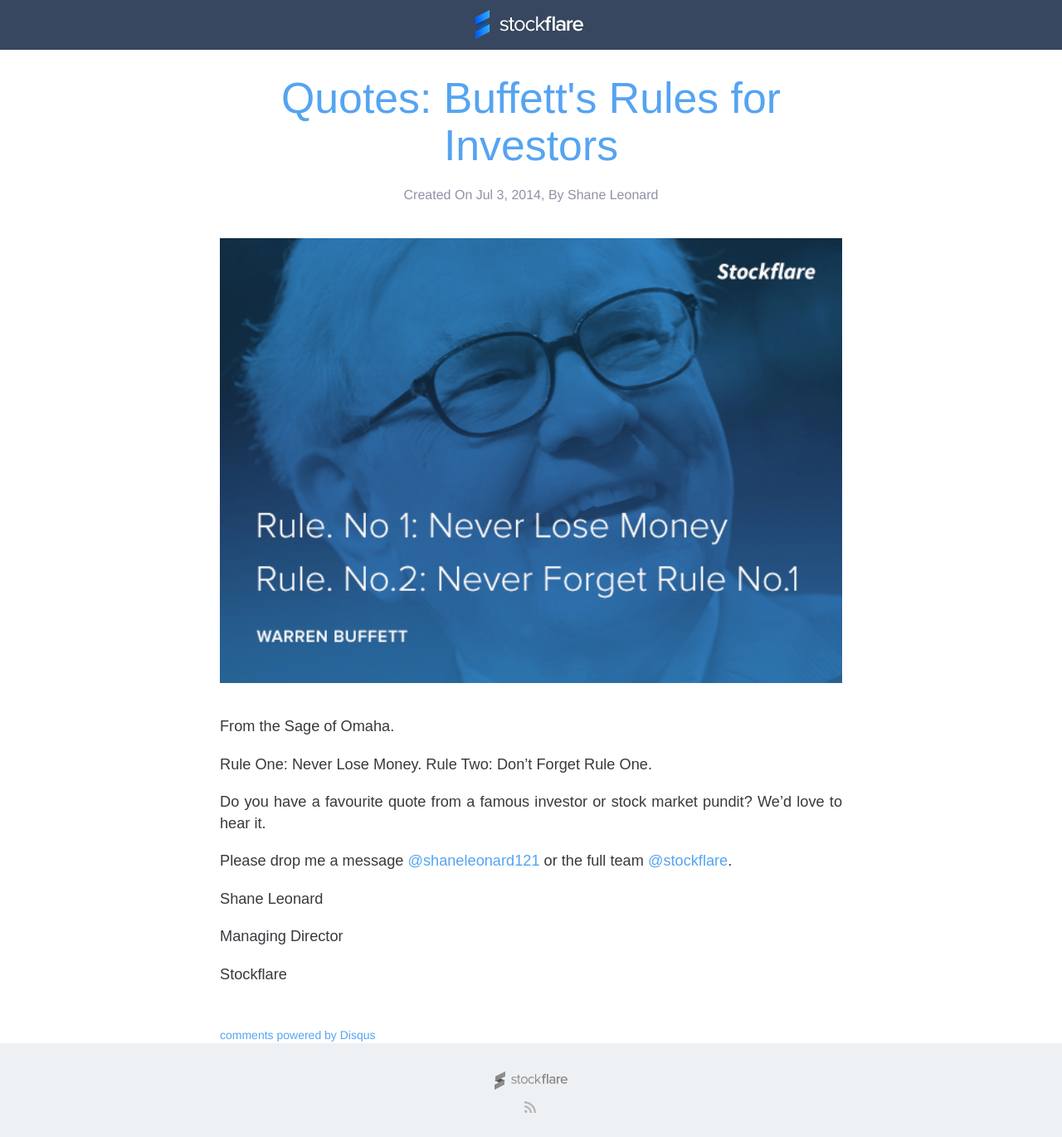
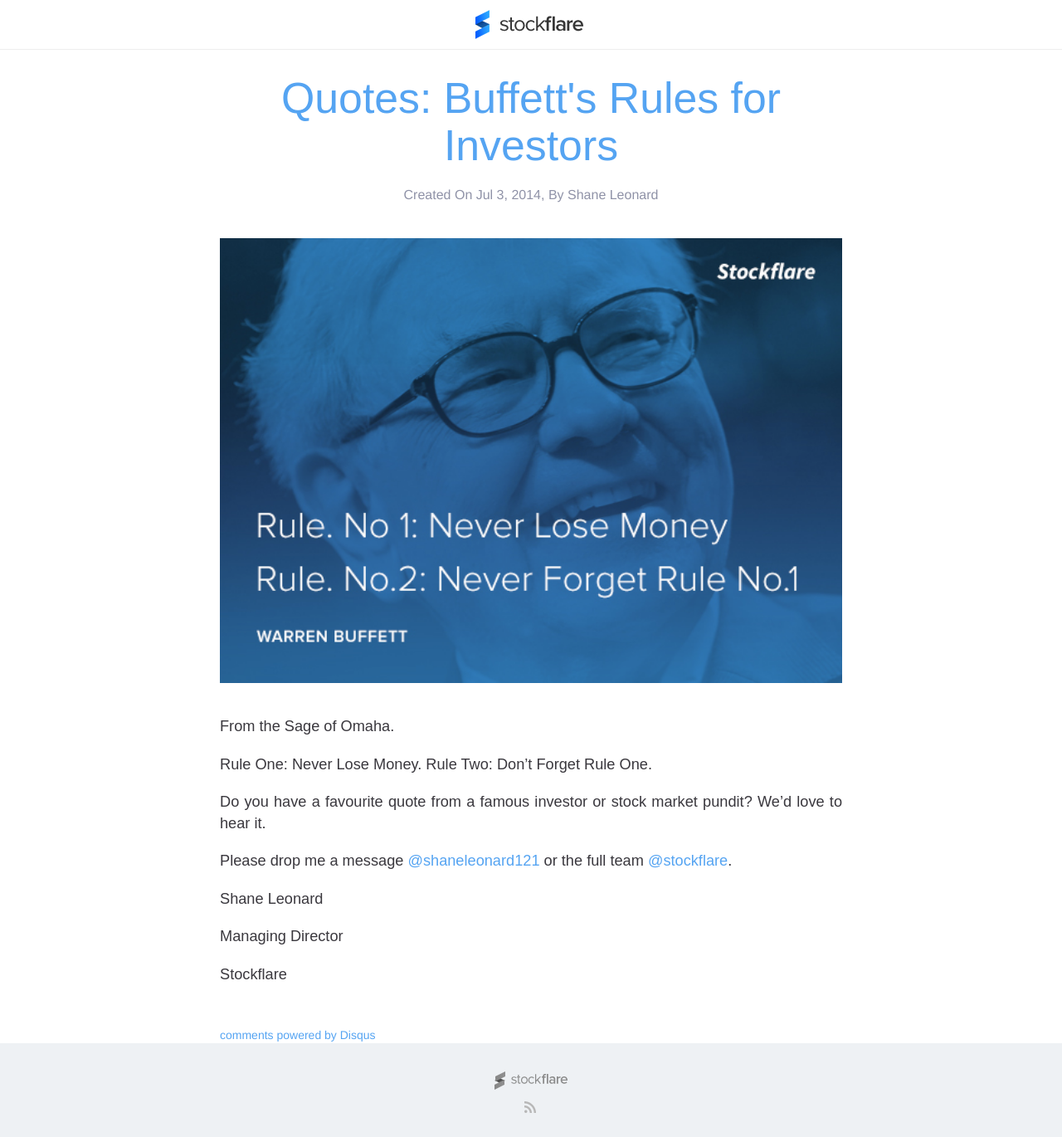
Before and after one commit to Stockflare/blog, a Jekyll site: the page built from _posts/2014-07-03-quotes-buffetts-investor-rules.markdown, in a window 1280 px wide and 1370 px high. Shown: the whole window at 83% size. Built offline with Jekyll 4.4.1, drawn with Linux system fonts in a browser that asks for light colours; nearby versions of some CDN libraries; comment, search, counter and statistics services are not loaded.

Commit message:
Changing Blog Header to White
Blog header was making the logo unreadable and pretty ugly. Changed it
to white to compensate.

```diff
--- a/css/main.css
+++ b/css/main.css
@@ -292,9 +292,10 @@
 	position:fixed;
 	top:0px;
 	left:0px;
-	background-color:#37475f;
+	background-color:#FFFFFF;
 	text-align: center;
 	z-index: 9999;
+	border-bottom:1px solid #EEE;
 }
 
 .inner-post-header img
```
Also changed, not shown: img/layout/logo-inpost.png.
